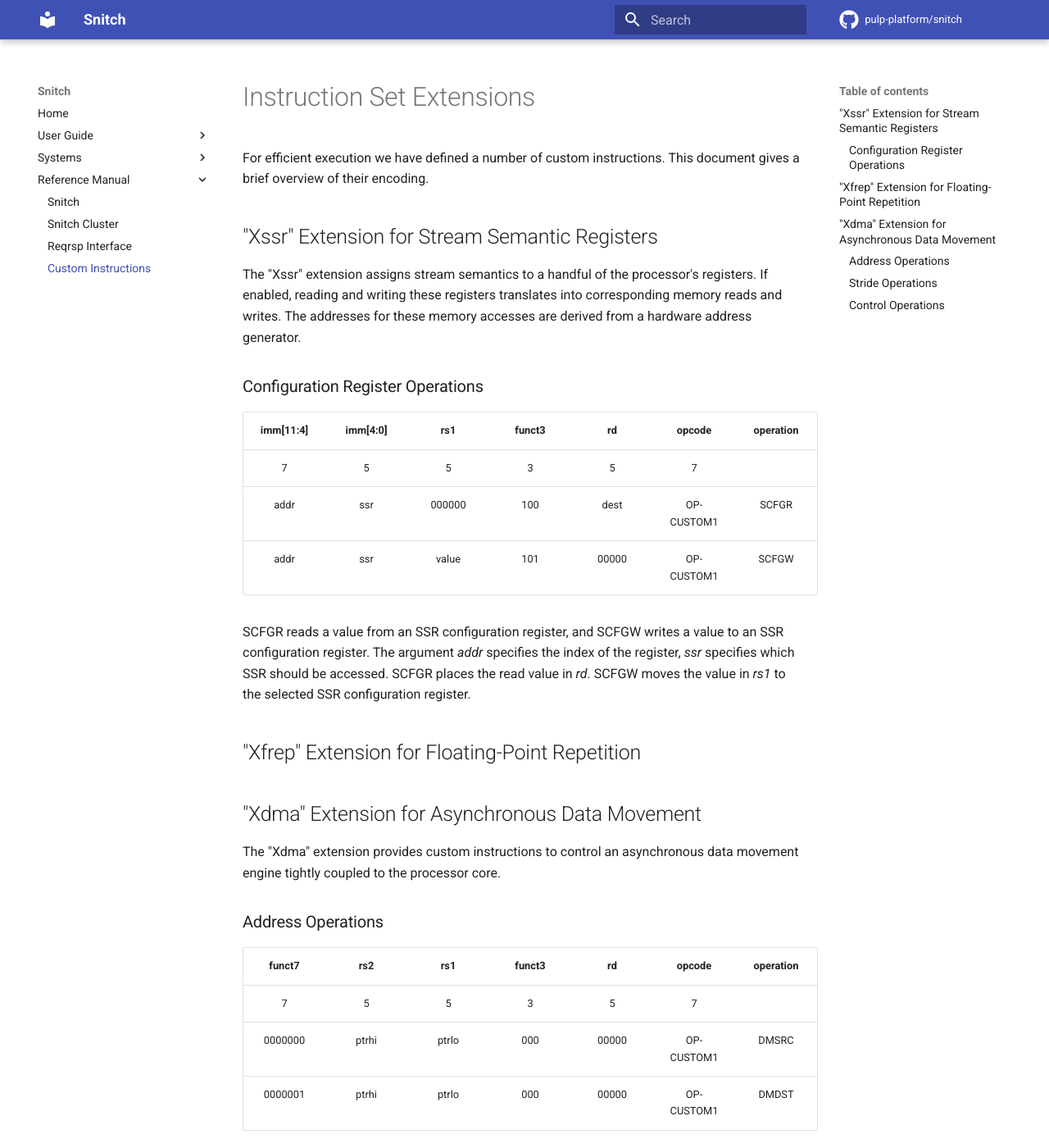
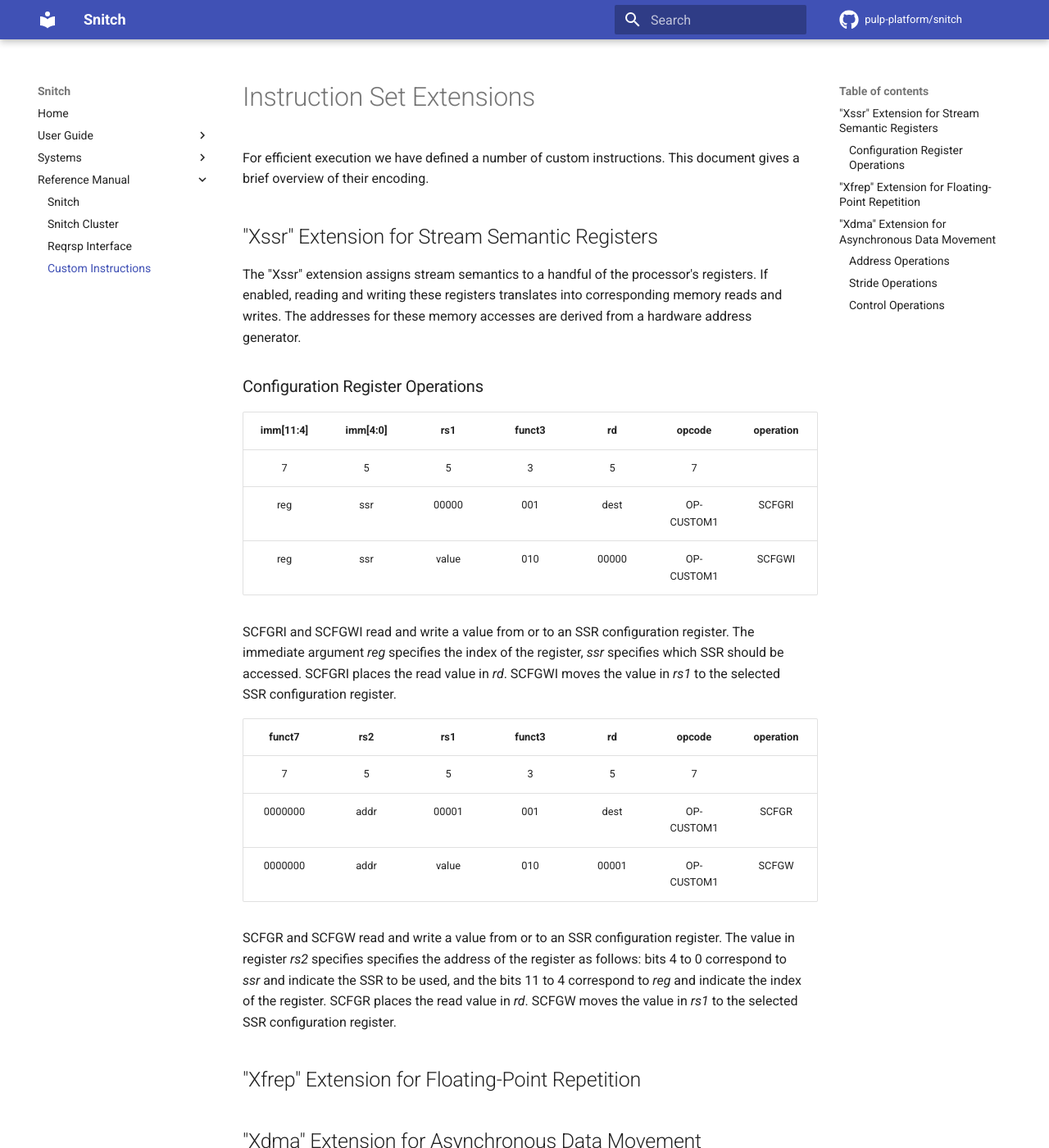
Before and after one commit to pulp-platform/occamy, an MkDocs documentation site: the page built from docs/rm/custom_instructions.md, in a window 1280 px wide and 1400 px high. Shown: the whole window at 82% size. Built offline with MkDocs 1.6.1 and Material for MkDocs 9.7.7, drawn with Linux system fonts in a browser that asks for light colours; comment, search, counter and statistics services are not loaded.

Commit message:
Add separate imm/reg SCFG instructions and matmul benchmark (#41)
* snitch: Add separate imm/reg SCFG instructions

Rename the current SCFGR and SCFGW instructions to SCFGRI and SCFGWI.
Add a new implementation of SCFGR and SCFGW which reads the register and
data mover indices from a register. This allows for code without
extensive compiler support to read or write SSR configuration registers.

* sw: Link runtime into all snitch executables

* sw: Add impls for additional team query functions

* sw: Fix stack alignment in runtime crt0

Enforce stack to be aligned to 8 byte boundaries.

* sw: Add SSR runtime support

* sw: Add benchmark scaffolding and matmul

Add a benchmark implementation of matrix multiplication.

* docs: Add matmul benchmark as sample application

* Fix license headers

* Fix python formatting

* Format C++ source files

```diff
--- a/docs/rm/custom_instructions.md
+++ b/docs/rm/custom_instructions.md
@@ -9,13 +9,21 @@ The "Xssr" extension assigns stream semantics to a handful of the processor's re
 
 ### Configuration Register Operations
 
-| imm[11:4] | imm[4:0] | rs1    | funct3 | rd    | opcode     | operation |
-|:---------:|:--------:|:------:|:------:|:-----:|:----------:|:---------:|
-| 7         | 5        | 5      | 3      | 5     | 7          |           |
-| addr      | ssr      | 000000 | 100    | dest  | OP-CUSTOM1 | SCFGR     |
-| addr      | ssr      | value  | 101    | 00000 | OP-CUSTOM1 | SCFGW     |
+| imm[11:4] | imm[4:0] | rs1   | funct3 | rd    | opcode     | operation |
+|:---------:|:--------:|:-----:|:------:|:-----:|:----------:|:---------:|
+| 7         | 5        | 5     | 3      | 5     | 7          |           |
+| reg       | ssr      | 00000 | 001    | dest  | OP-CUSTOM1 | SCFGRI    |
+| reg       | ssr      | value | 010    | 00000 | OP-CUSTOM1 | SCFGWI    |
 
-SCFGR reads a value from an SSR configuration register, and SCFGW writes a value to an SSR configuration register. The argument *addr* specifies the index of the register, *ssr* specifies which SSR should be accessed. SCFGR places the read value in *rd*. SCFGW moves the value in *rs1* to the selected SSR configuration register.
+SCFGRI and SCFGWI read and write a value from or to an SSR configuration register. The immediate argument *reg* specifies the index of the register, *ssr* specifies which SSR should be accessed. SCFGRI places the read value in *rd*. SCFGWI moves the value in *rs1* to the selected SSR configuration register.
+
+| funct7  | rs2   | rs1   | funct3 | rd    | opcode     | operation |
+|:-------:|:-----:|:-----:|:------:|:-----:|:----------:|:---------:|
+| 7       | 5     | 5     | 3      | 5     | 7          |           |
+| 0000000 | addr  | 00001 | 001    | dest  | OP-CUSTOM1 | SCFGR     |
+| 0000000 | addr  | value | 010    | 00001 | OP-CUSTOM1 | SCFGW     |
+
+SCFGR and SCFGW read and write a value from or to an SSR configuration register. The value in register *rs2* specifies specifies the address of the register as follows: bits 4 to 0 correspond to *ssr* and indicate the SSR to be used, and the bits 11 to 4 correspond to *reg* and indicate the index of the register. SCFGR places the read value in *rd*. SCFGW moves the value in *rs1* to the selected SSR configuration register.
 
 ## "Xfrep" Extension for Floating-Point Repetition
 
```
Also changed, not shown: docs/ug/getting_started.md (+1 -1 lines).
